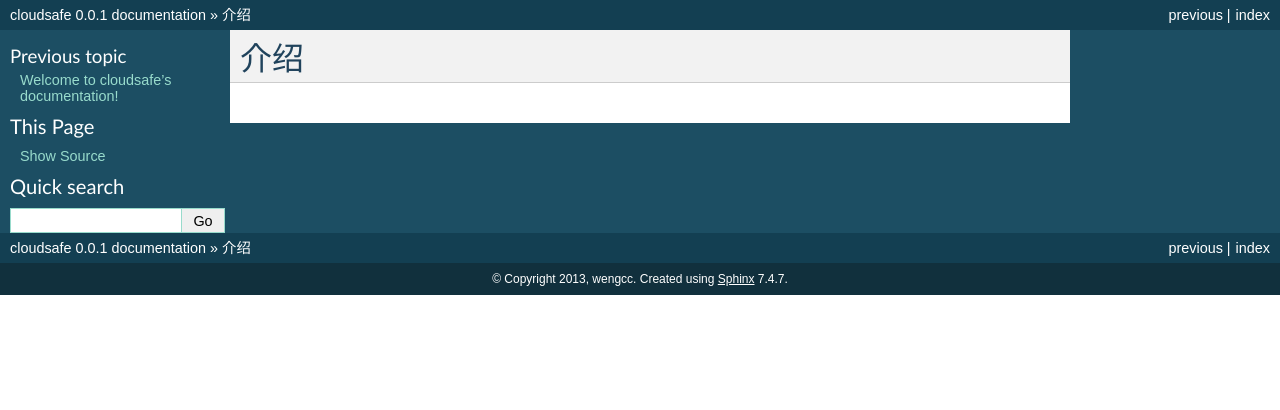
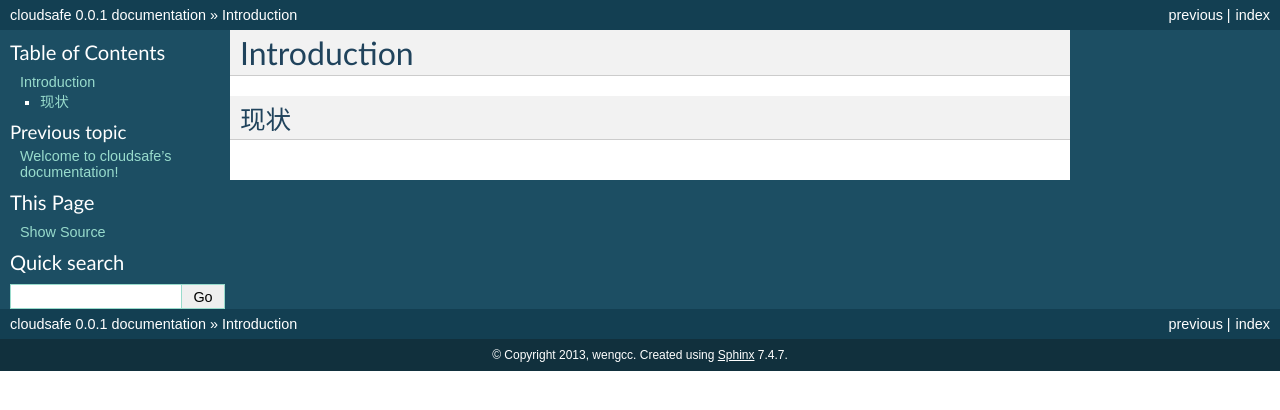
Before and after one commit to waytai/cloudsafe, a Sphinx documentation site: the page built from docs/source/tutorial.rst, in a window 1280 px wide. Shown: the top 410 px of the page. Built offline with Sphinx 7.4.7, drawn with Linux system fonts in a browser that asks for light colours.

Commit message:
add chinese

```diff
--- a/docs/source/tutorial.rst
+++ b/docs/source/tutorial.rst
@@ -2,5 +2,8 @@
 
 
 ================
-介绍
+Introduction
 ================
+
+现状
+================
```
